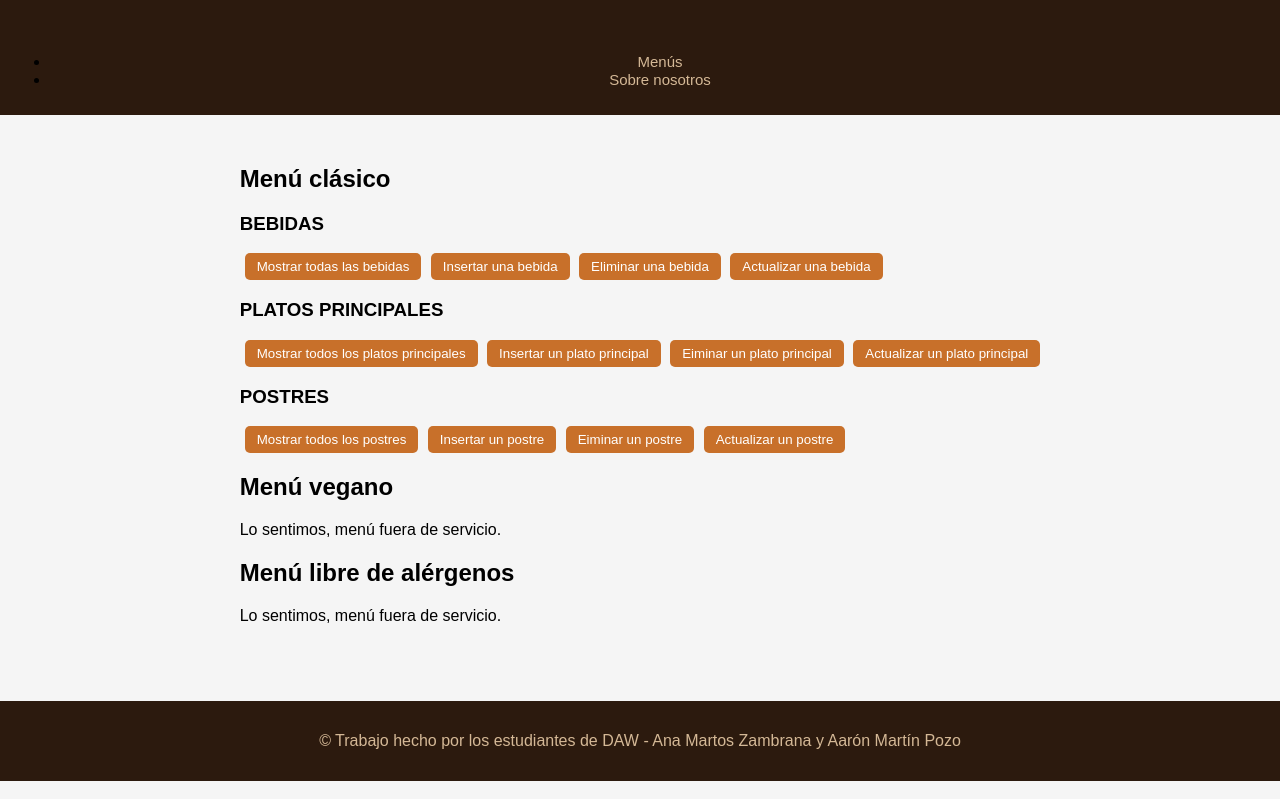
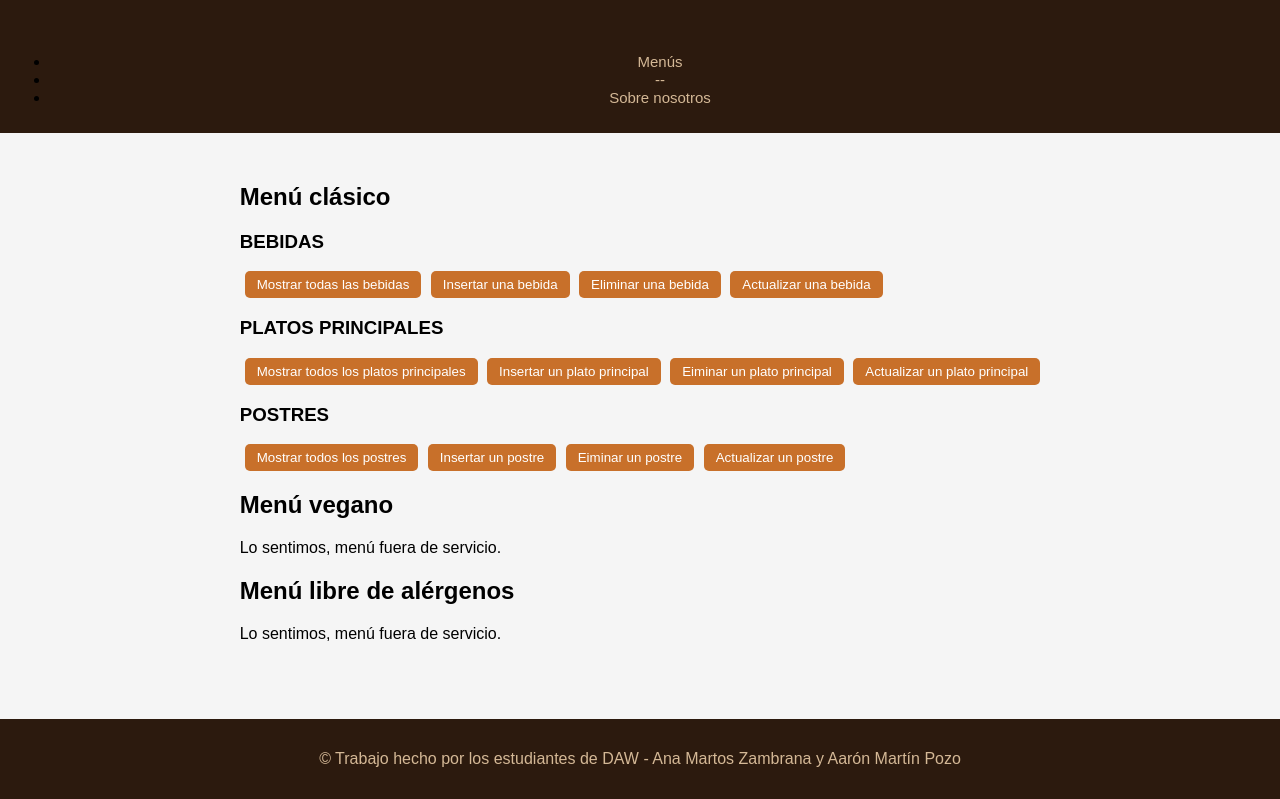
Before and after one commit to amarzam2303/LenguajeDeRestaurante, a plain HTML site: page index.html in a window 1280 px wide. Shown: the part 131-930 px from the top of the page. Drawn offline with Linux system fonts and the light colour scheme.

Commit message:
veinteavo commit

```diff
--- a/backend/server.js
+++ b/backend/server.js
@@ -228,9 +228,9 @@ server.get("/bebidas", (req, res) => {
     });
 });
 
-//----------------------------------------------------------------------
+//----------------------------------------
 // APARTADOS DE LOS PLATOS PRINCIPALES
-//----------------------------------------------------------------------
+//----------------------------------------
 server.post("/plato", (req, res) => {
     // Utilizamos la variable req que contiene toda la información que envía el cliente al servidor
     const { nombre, pais_origen, precio } = req.body;
--- a/index.html
+++ b/index.html
@@ -21,7 +21,7 @@
         <nav class="navegador">
             <ul>
                 <li><a href="index.html" class="index">Menús</a></li>
-                <!--<li><a href="paginas/" class="">--</a></li>-->
+                <li><a href="paginas/" class="">--</a></li>
                 <li><a href="paginas/sobrenosotros.html" class="sobrenosotros">Sobre nosotros</a></li>
             </ul>
         </nav>
```
